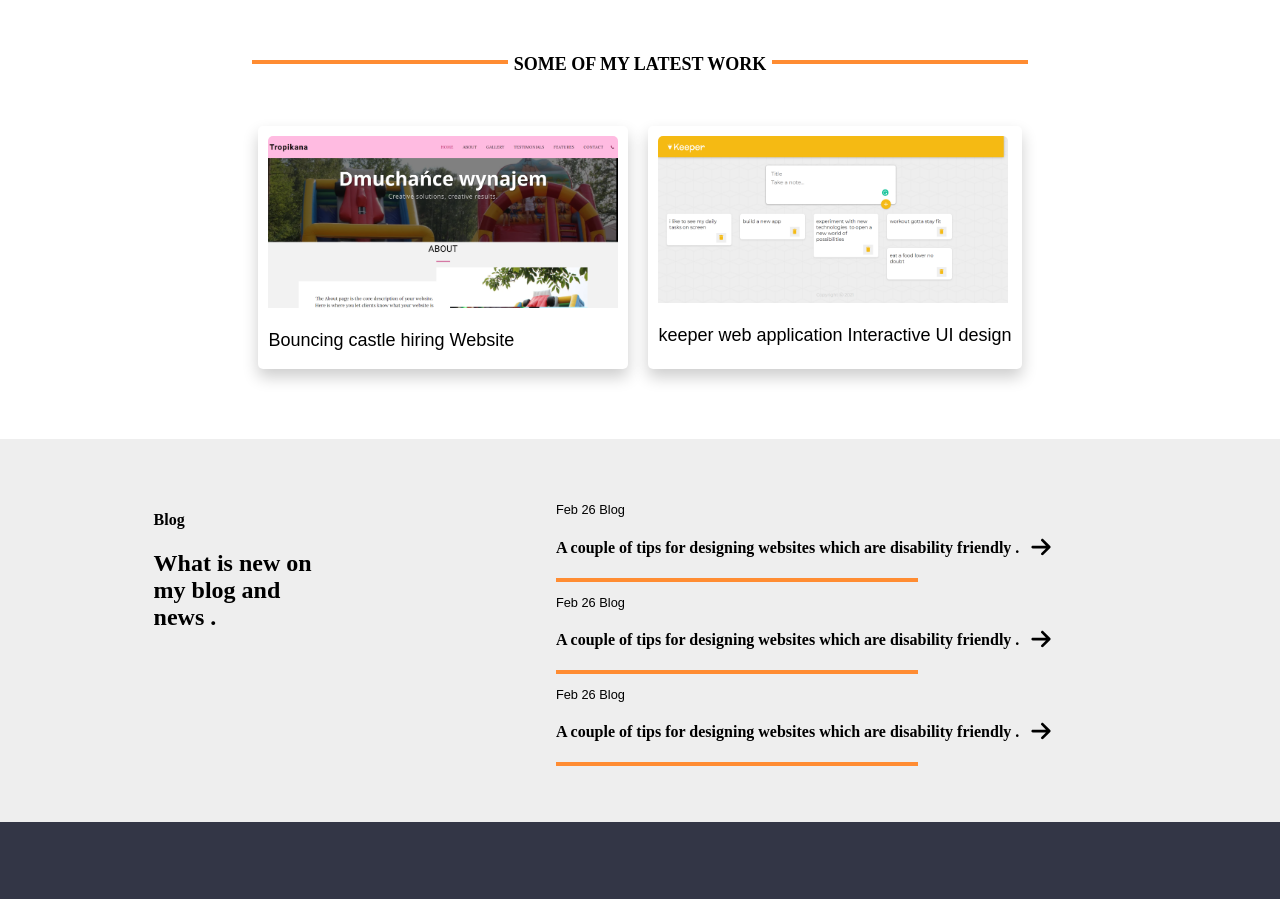
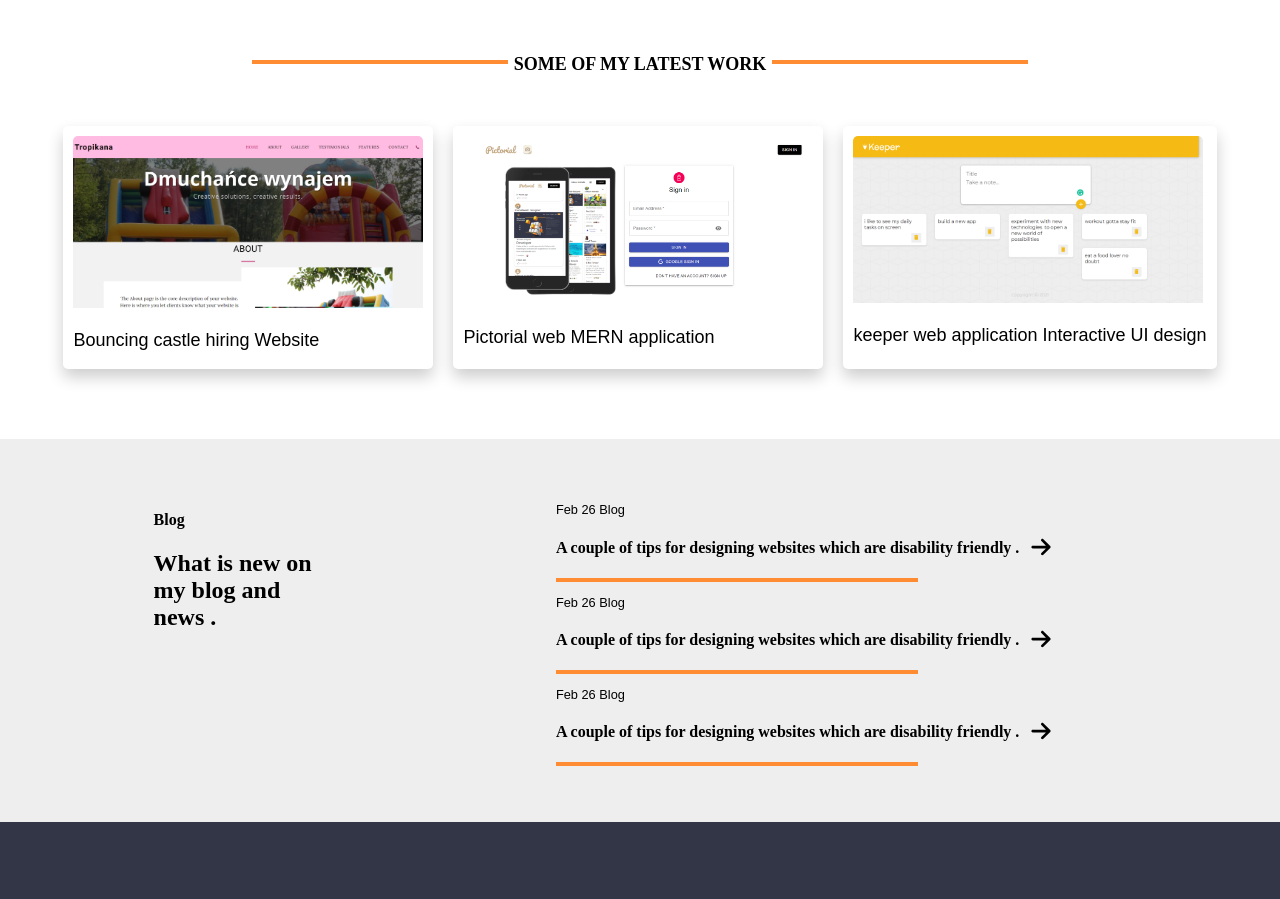
Before and after one commit to robsonmanata/PortfolioModernReact, a React (Vite) app: page / in a window 1280 px wide. Shown: the part 1180-2079 px from the top of the page. Built offline with nearby package versions, Linux system fonts and the light colour scheme.

Commit message:
updated image url

```diff
--- a/src/Components/Portfolio/portfolio.jsx
+++ b/src/Components/Portfolio/portfolio.jsx
@@ -1,7 +1,7 @@
 import "./portfolio.css";
 import Project from "../Project/project";
 import jumpingCastle from "/images/jumpingCastle.png";
-import Pictorial from "/images/pictorial.png";
+import Pictorial from "/images/Pictorial.png";
 import Storelocatore from "/images/storelocater.png";
 import Dogfinder from "/images/dogTinder.png";
 import Keeper from "/images/keeperapp.png";
--- a/src/Components/SectionC/sectionC.jsx
+++ b/src/Components/SectionC/sectionC.jsx
@@ -2,7 +2,7 @@ import "./sectionC.css"
 import Project from "../Project/project"
 import jumpingCastle from "/images/jumpingCastle.png"
 import Keeper from "/images/keeperapp.png";
-
+import Pictorial from "/images/Pictorial.png";
 
 
 function SectionC() {
@@ -17,7 +17,10 @@ function SectionC() {
 <div >
 <Project title="Bouncing castle hiring
 Website" siteimage={jumpingCastle} sitelink="https://jade-tanuki-07db8e.netlify.app/"></Project>
-
+<Project title="Pictorial web MERN application"
+           siteimage={Pictorial}
+           sitelink="https://pictorial.netlify.app/">
+           </Project>
            <Project title="keeper web application Interactive UI design"
            siteimage={Keeper}
            sitelink="https://robsonmanata.github.io/Keeper_app/">
```
